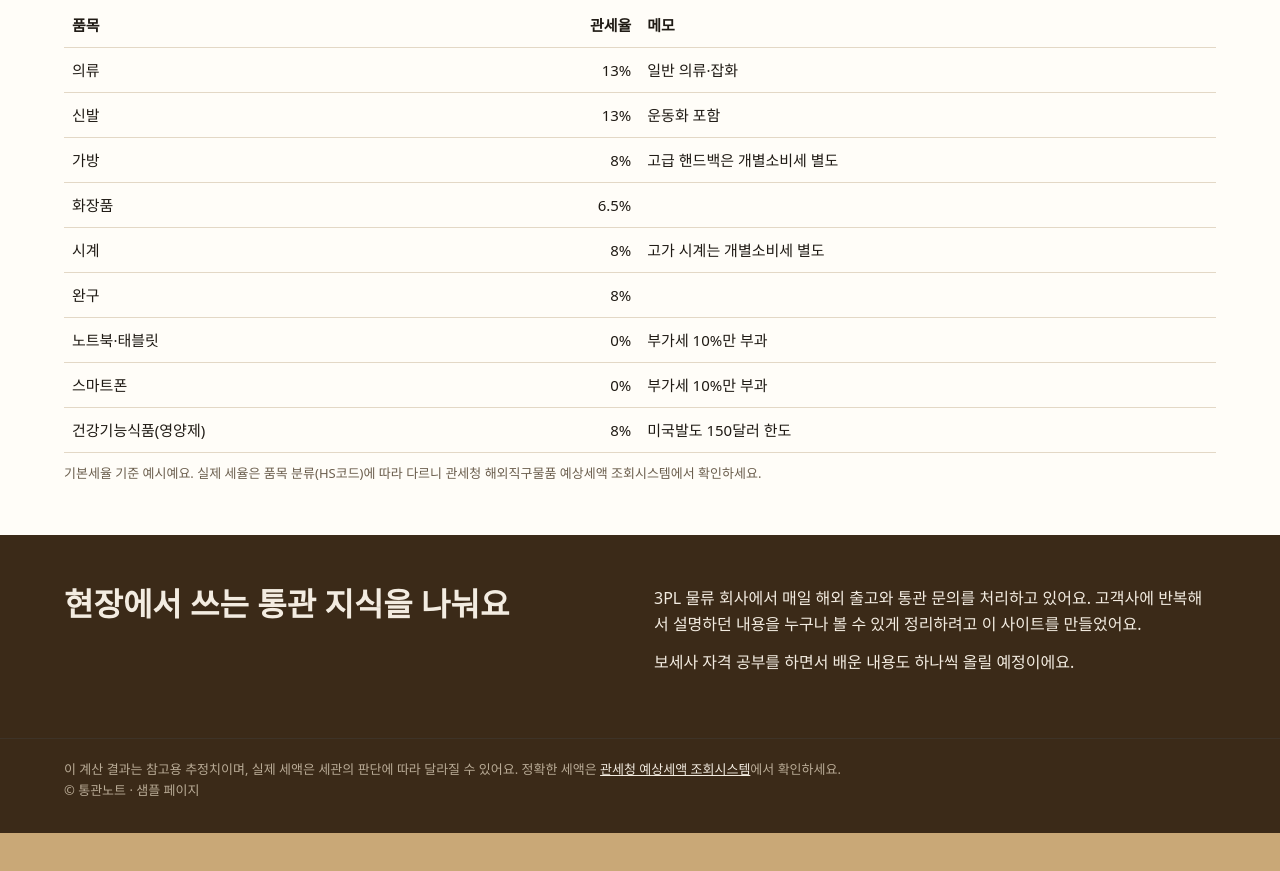
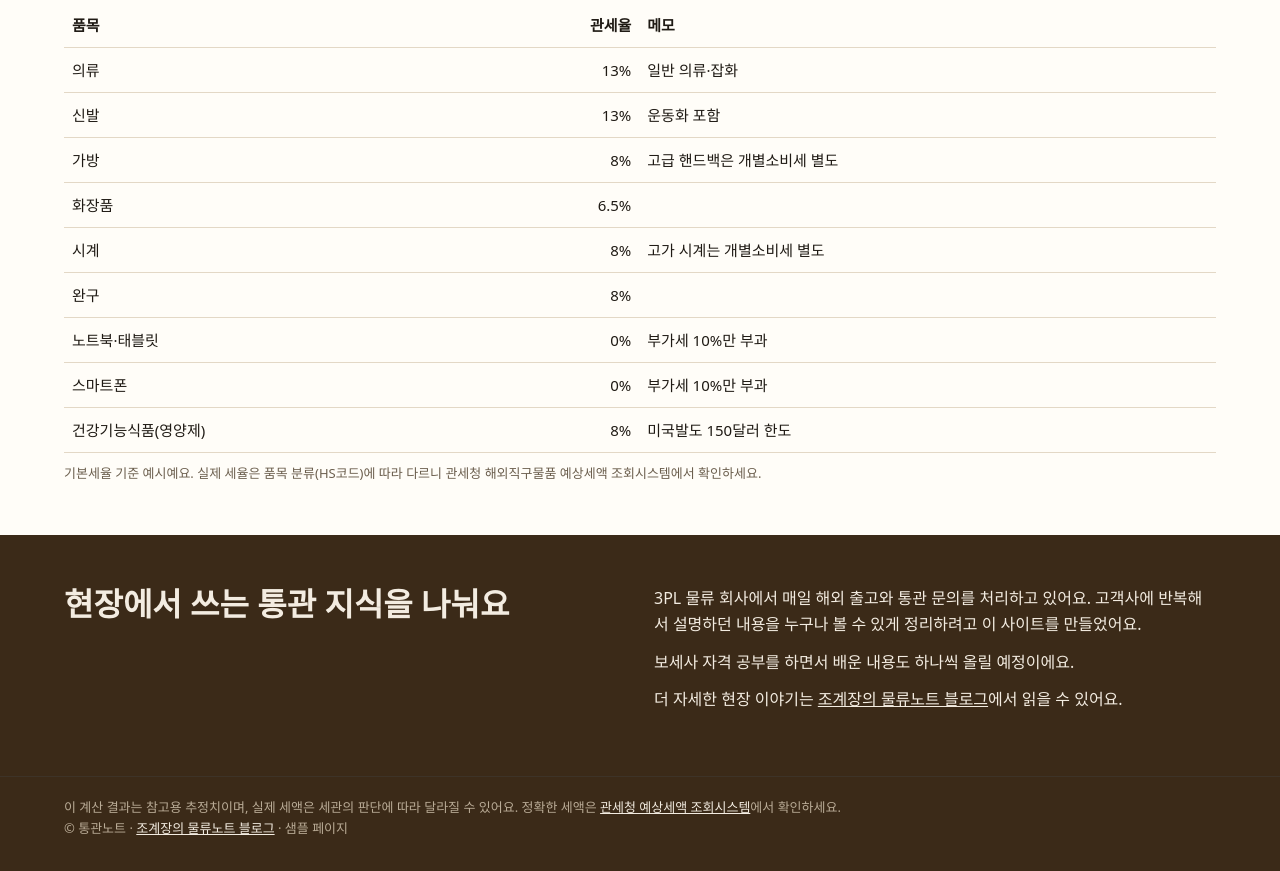
Before and after one commit to whtnqja1991-ctrl/whtnqja1991-ctrl.github.io, a plain HTML site: page index.html in a window 1280 px wide. Shown: the part 1703-2574 px from the top of the page. Before the commit the page ends 2536 px from the top, so only its background shows below. Drawn offline with Linux system fonts and the light colour scheme; a web font is replaced by a local one.

Commit message:
메뉴·소개·푸터에 블로그 링크 추가
Co-Authored-By: Claude Opus 5.5 <noreply@anthropic.com>

```diff
--- a/index.html
+++ b/index.html
@@ -87,7 +87,7 @@ footer a{color:#f3ece1}
 <body>
 <nav><div class="wrap">
   <a class="logo" href="#top">통관<b>노트</b></a>
-  <ul><li><a href="#calc">관세 계산기</a></li><li><a href="#guide">직구 가이드</a></li><li><a href="#rates">품목별 관세율</a></li><li><a href="#about">운영자 소개</a></li></ul>
+  <ul><li><a href="#calc">관세 계산기</a></li><li><a href="#guide">직구 가이드</a></li><li><a href="#rates">품목별 관세율</a></li><li><a href="#about">운영자 소개</a></li><li><a href="https://jo-logistics-note.blogspot.com/" target="_blank">블로그</a></li></ul>
 </div></nav>
 
 <section class="band" id="top"><div class="wrap hero">
@@ -165,11 +165,12 @@ footer a{color:#f3ece1}
   <div>
     <p>3PL 물류 회사에서 매일 해외 출고와 통관 문의를 처리하고 있어요. 고객사에 반복해서 설명하던 내용을 누구나 볼 수 있게 정리하려고 이 사이트를 만들었어요.</p>
     <p>보세사 자격 공부를 하면서 배운 내용도 하나씩 올릴 예정이에요.</p>
+    <p>더 자세한 현장 이야기는 <a href="https://jo-logistics-note.blogspot.com/" target="_blank">조계장의 물류노트 블로그</a>에서 읽을 수 있어요.</p>
   </div>
 </div></section>
 
 <footer><div class="wrap">
-  이 계산 결과는 참고용 추정치이며, 실제 세액은 세관의 판단에 따라 달라질 수 있어요. 정확한 세액은 <a href="https://www.customs.go.kr/kcs/ad/tax/BuyTaxCalculation.do?mi=2853">관세청 예상세액 조회시스템</a>에서 확인하세요.<br>© 통관노트 · 샘플 페이지
+  이 계산 결과는 참고용 추정치이며, 실제 세액은 세관의 판단에 따라 달라질 수 있어요. 정확한 세액은 <a href="https://www.customs.go.kr/kcs/ad/tax/BuyTaxCalculation.do?mi=2853">관세청 예상세액 조회시스템</a>에서 확인하세요.<br>© 통관노트 · <a href="https://jo-logistics-note.blogspot.com/" target="_blank">조계장의 물류노트 블로그</a> · 샘플 페이지
 </div></footer>
 
 <script>
```
